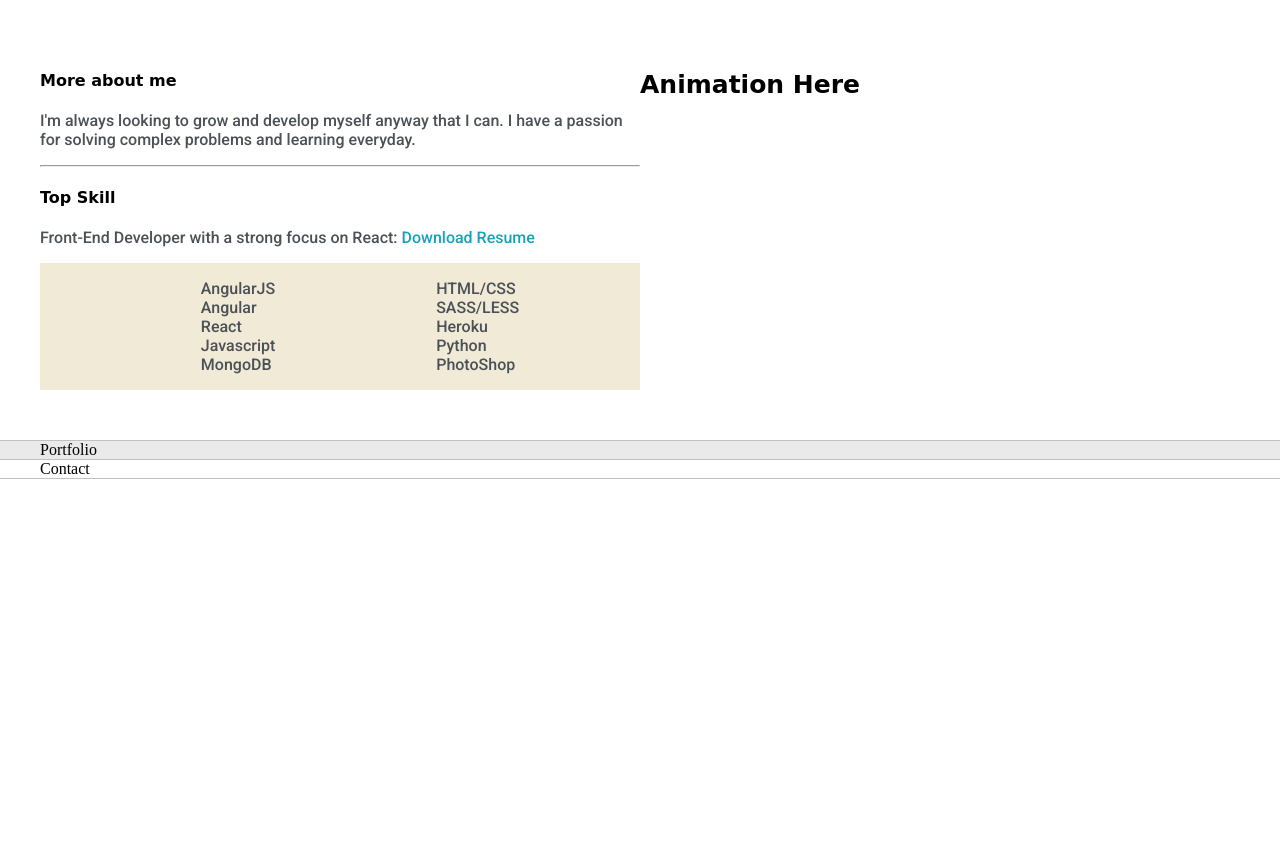
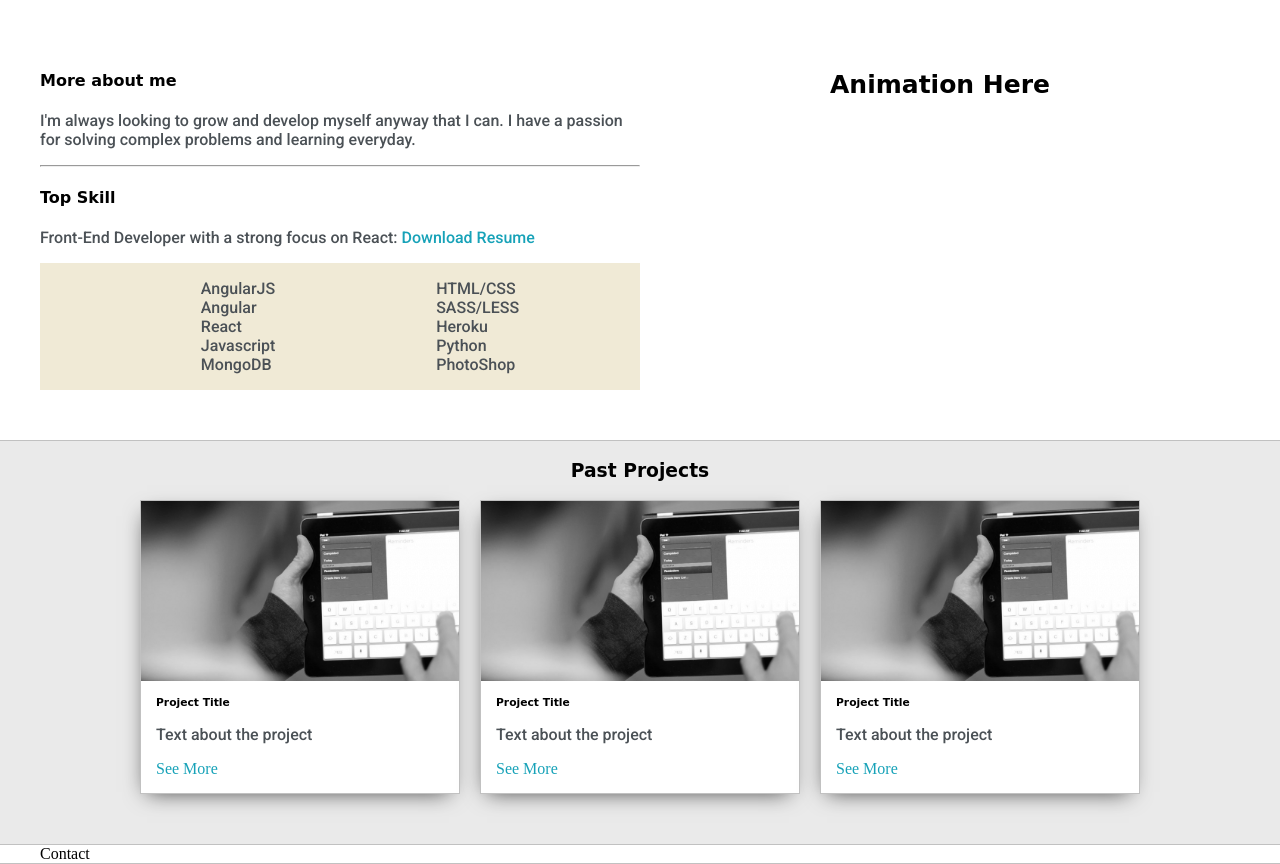
Before and after one commit to myoung27/MyWebsite, a plain HTML site: page index.html in a window 1280 px wide. Shown: the part 640-1504 px from the top of the page. Before the commit the page ends 1119 px from the top, so only its background shows below. Drawn offline with Linux system fonts and the light colour scheme; a web font is replaced by a local one.

Commit message:
Added boilerplate for projects

```diff
--- a/default.css
+++ b/default.css
@@ -246,6 +246,42 @@ padding: 10px;
   background-color: var(--previewShadow);
 }
 
+.post-wrapper{
+  display:grid;
+  grid-template-columns: repeat(auto-fit, 320px);
+  gap: 20px;
+  justify-content: center;
+  padding-bottom: 50px;
+
+}
+.post{
+  border: 1px solid var(--borderColor);
+  -webkit-box-shadow: -2px 7px 21px -9px rgba(0,0,0,0.75);
+  -moz-box-shadow: -2px 7px 21px -9px rgba(0,0,0,0.75);
+  box-shadow: -2px 7px 21px -9px rgba(0,0,0,0.75);
+}
+
+.post-preview{
+  background-color: #fff;
+  padding: 15px;
+}
+
+.thumbnail{
+  display: block;
+  width: 100%;
+  height:180px;
+  object-fit:cover;
+}
+
+.post-title{
+  color:black;
+  margin: 0;
+}
+.post-intro{
+  color: #4b5156;
+  font-size: 14px;
+}
+
 @media screen and (max-width: 1200px){
   .main-container{
     width: 95%;
--- a/index.html
+++ b/index.html
@@ -91,17 +91,49 @@
             </ul>
           </div>
         </div>
-
-
         <div class="Animation">
-          <h1>Animation Here</h1>
-
+          <h1 style="text-align: center;">Animation Here</h1>
         </div>
       </div>
     </div>
     </section>
     <section class="s1">
-      <div class="main-container">Portfolio</div>
+      <div class="main-container">
+        <h3 style="text-align: center;">Past Projects</h3>
+        <div class="post-wrapper">
+          <div>
+            <div class="post">
+              <img class="thumbnail" src="images/Sample2.jpeg">
+              <div class="post-preview">
+                <h6 class="post-title">Project Title</h6>
+                <p class="post-into">Text about the project</p>
+                <a href="#">See More</a>
+              </div>
+            </div>
+          </div>
+          <div>
+            <div class="post">
+              <img class="thumbnail" src="images/Sample2.jpeg">
+              <div class="post-preview">
+                <h6 class="post-title">Project Title</h6>
+                <p class="post-into">Text about the project</p>
+                <a href="#">See More</a>
+              </div>
+            </div>
+          </div>
+          <div>
+            <div class="post">
+              <img class="thumbnail" src="images/Sample2.jpeg">
+              <div class="post-preview">
+                <h6 class="post-title">Project Title</h6>
+                <p class="post-into">Text about the project</p>
+                <a href="#">See More</a>
+              </div>
+            </div>
+          </div>
+        </div>
+
+      </div>
     </section>
     <section class="s2">
       <div class="main-container">Contact</div>
```
